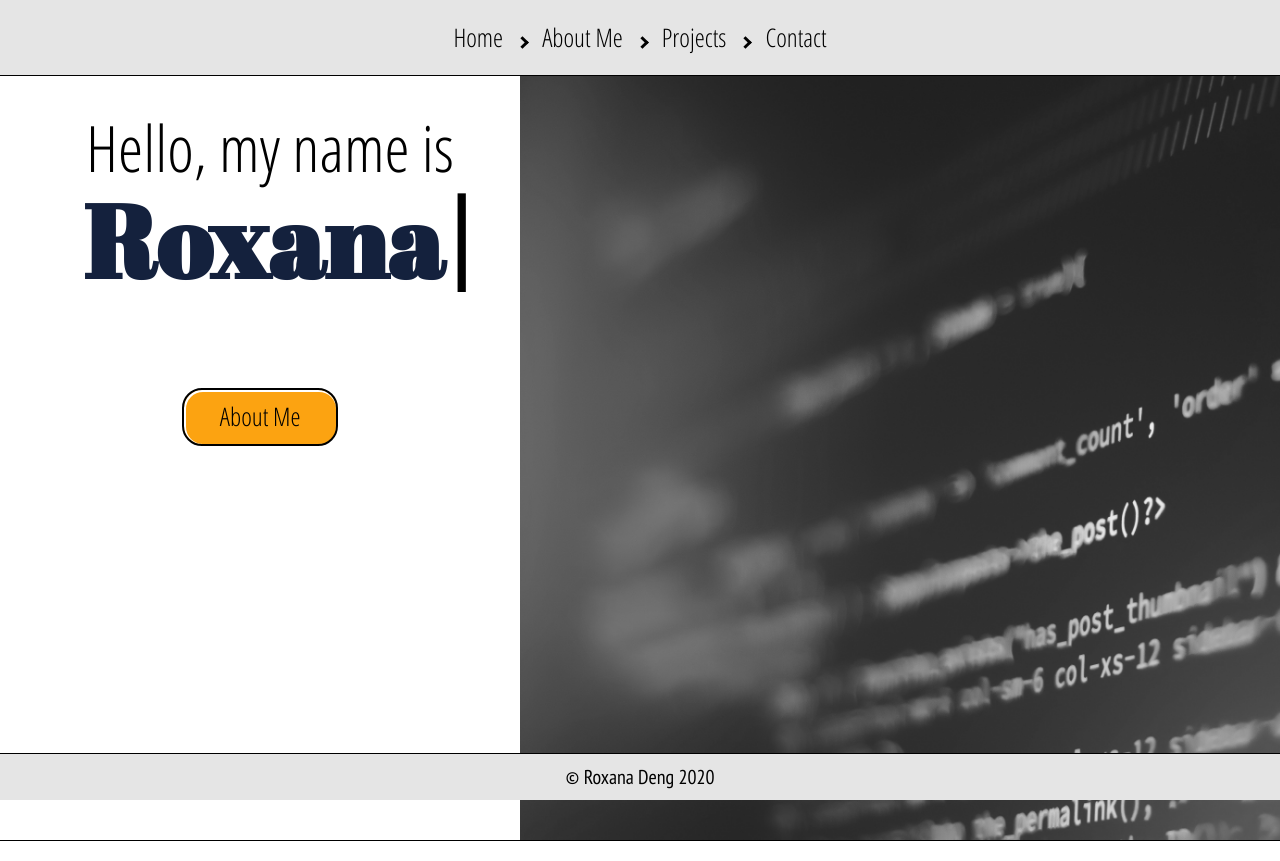
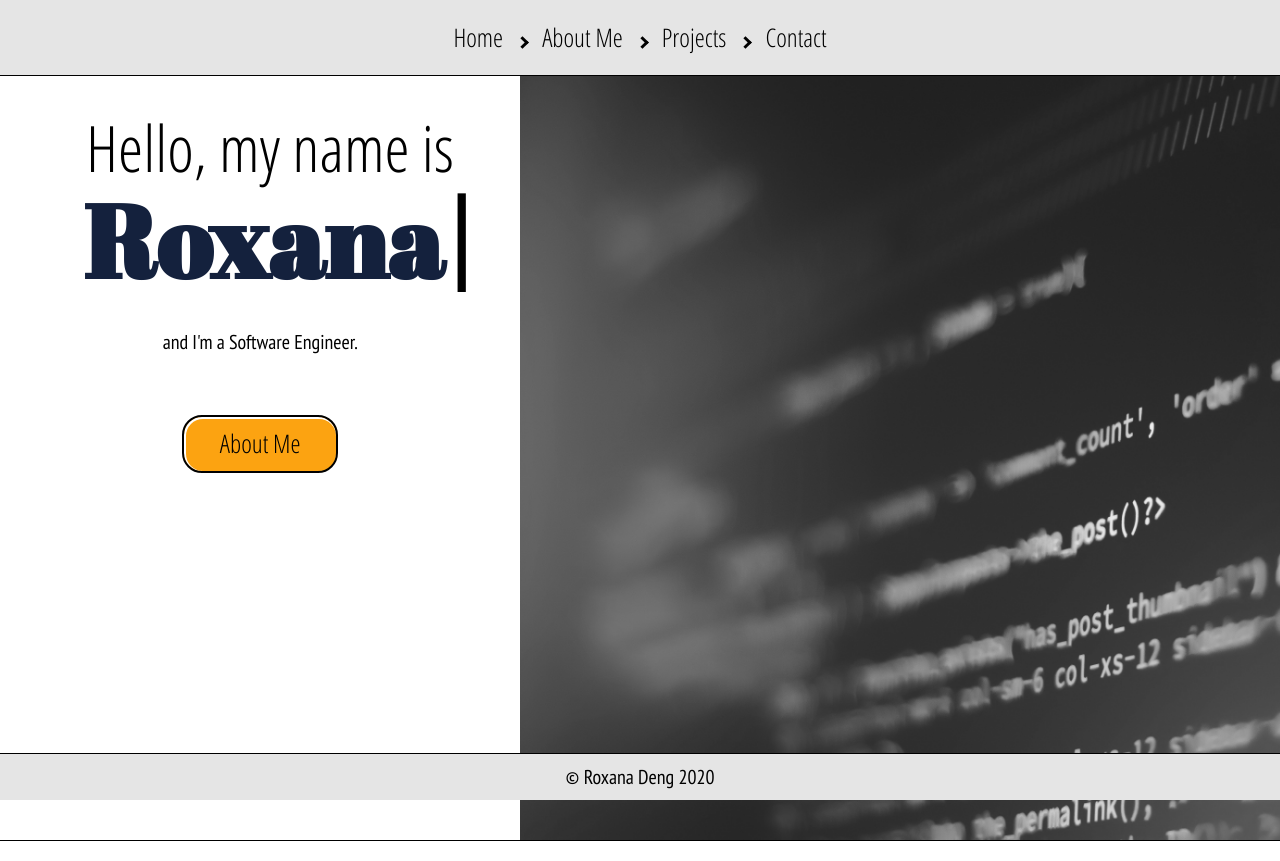
Before and after one commit to dengroxana/portfolio, a React (Create React App) app: page / in a window 1280 px wide. Built offline with nearby package versions, Linux system fonts and the light colour scheme.

Commit message:
fixed margins around site

```diff
--- a/src/components/Contact.css
+++ b/src/components/Contact.css
@@ -6,6 +6,7 @@
  margin-right: 20%;
 }
 #Contact h2 {
+  margin-top: 30%;
   text-align: right;
 }
 .contact-container button {
--- a/src/components/Landing.css
+++ b/src/components/Landing.css
@@ -1,10 +1,11 @@
+.landing button {
+    margin-top: 10%;
+}
 .hello {
   font-family: var(--links);
   font-size: 5vw;
   background: transparent;
   margin-left: 5%;
-
-
 }
 .hello-holder {
   margin: 5%;
@@ -12,39 +13,44 @@
 .landing-img {
   height: 100vh;
   width: auto;
-
-
 }
 .img-holder {
   overflow: hidden;
 }
 
-
 .landing {
-
   display: flex;
   height: 100vh;
   background-size: cover;
   text-align: left;
   border-bottom: 1px solid black;
-
 }
 
 .name {
   font-size: 8vw;
-    margin: -5% 30% 20% 5%;
+  margin: -5% 30% 0 5%;
   text-align: left;
 }
 
-.blink{
+.blink {
   font-family: var(--heading);
   animation: blink 1.2s infinite;
   background: transparent;
 }
-@keyframes blink{
-    0%{     color: black;    }
-    49%{    color: black; }
-    60%{    color: transparent; }
-    99%{    color:transparent;  }
-    100%{   color: black;    }
+@keyframes blink {
+  0% {
+    color: black;
   }
+  49% {
+    color: black;
+  }
+  60% {
+    color: transparent;
+  }
+  99% {
+    color: transparent;
+  }
+  100% {
+    color: black;
+  }
+}
--- a/src/components/Landing.jsx
+++ b/src/components/Landing.jsx
@@ -11,6 +11,7 @@ function Landing() {
         <h1 className="name">
           Roxana<span className="blink">|</span>
         </h1>
+        <p>and I'm a Software Engineer.</p>
         <button>
           <Link to="/about-me">About Me</Link>
         </button>
```
Lines whose indentation alone changed are shown as unchanged.
